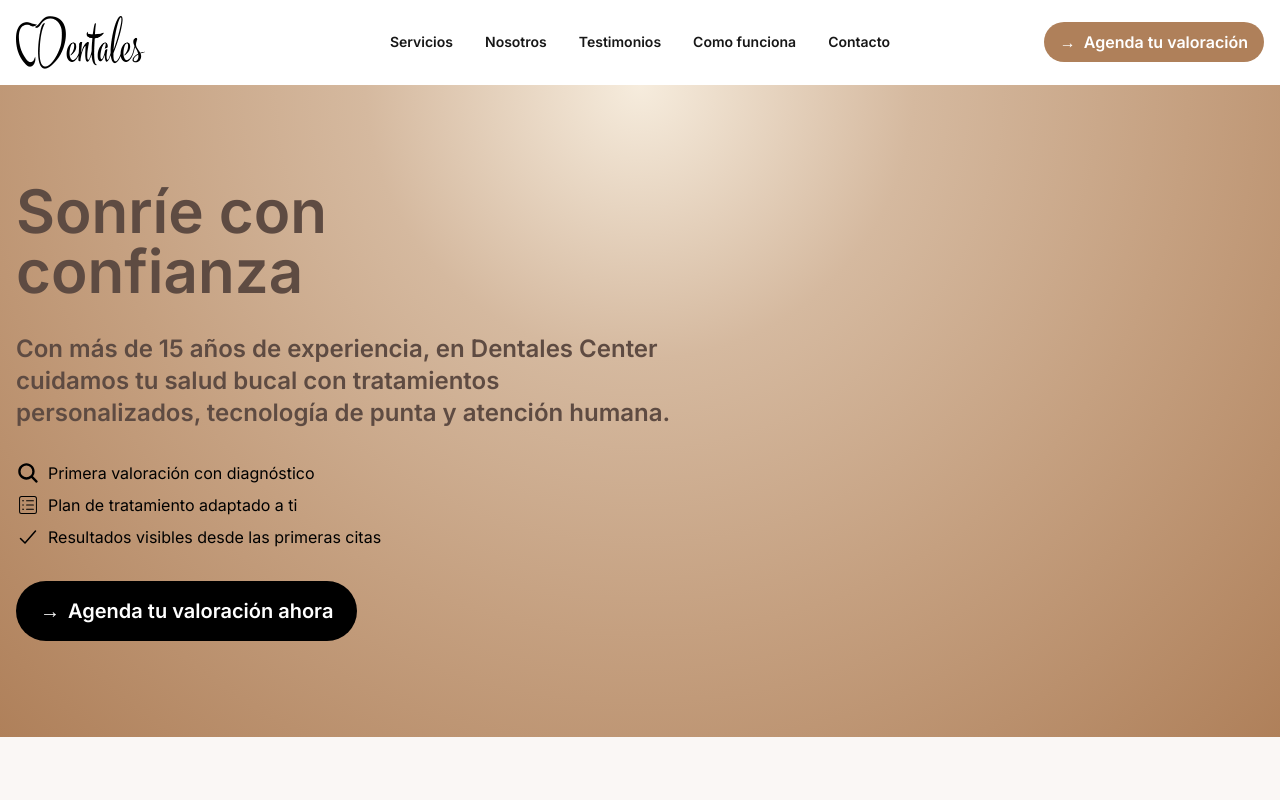
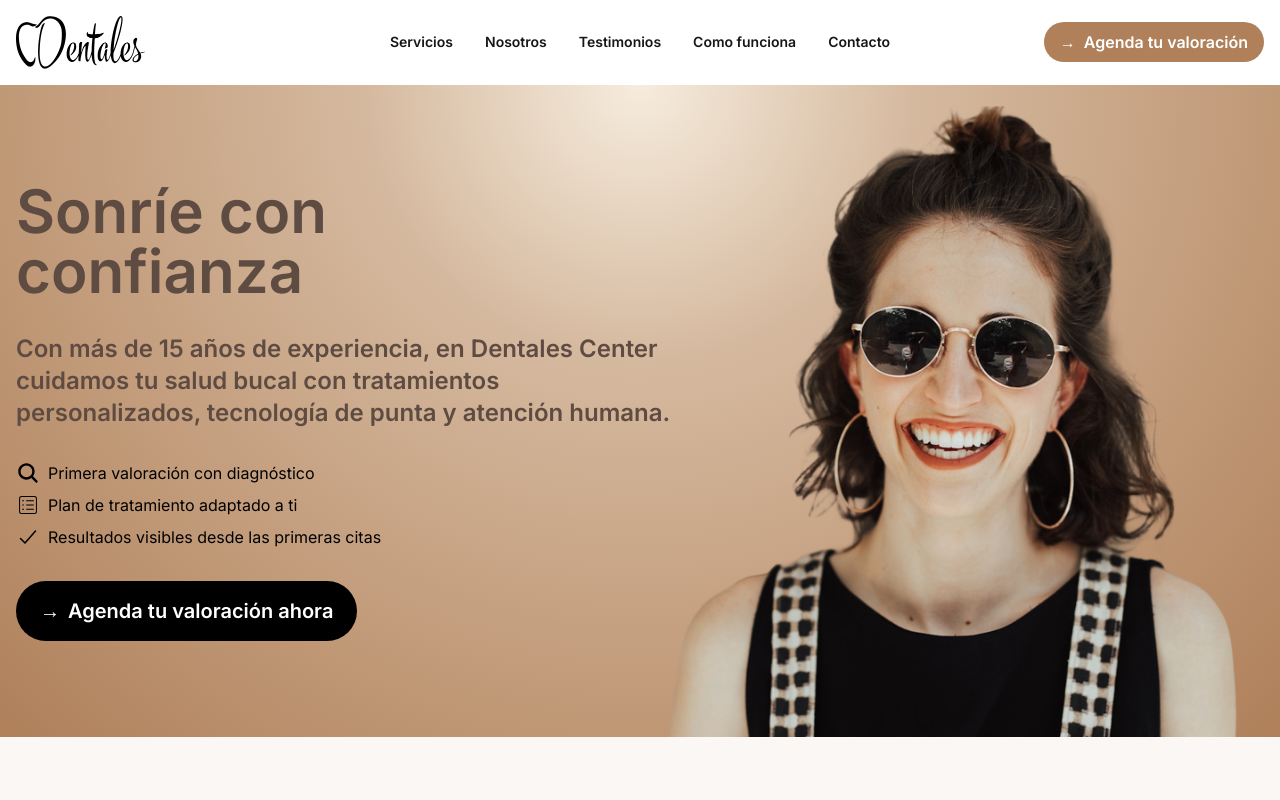
Before and after one commit to fabiobta89/dentales_center, a Next.js app: page / in a window 1280 px wide. Shown: the top 800 px of the page. Built offline with nearby package versions, Linux system fonts and the light colour scheme.

Commit message:
Minor changes

```diff
--- a/src/pages/index.js
+++ b/src/pages/index.js
@@ -8,7 +8,6 @@ import mouth_image from '@/images/mouth.png';
 import team_image from '@/images/team.png';
 import icon_image from '@/images/icon@2x.png';
 import customer_image from '@/images/customer.png';
-import girl_image from '@/images/girl.png';
 import { Formik, Form, Field, ErrorMessage } from 'formik';
 import * as Yup from "yup";
 import { BsFacebook, BsInstagram, BsTiktok } from "react-icons/bs";
@@ -131,7 +130,7 @@ export default function Home() {
               </a>
             </p>
           </div>
-          <div className={`hidden lg:flex z-0 absolute top-0 bottom-0 right-0 left-0 bg-bottom-right bg-contain bg-no-repeat`}></div>
+          <div className={`hidden lg:flex z-0 absolute top-0 bottom-0 right-0 left-0 bg-bottom-right bg-contain bg-no-repeat banner-image`}></div>
         </div>
       </section>
       <section className='py-24'>
--- a/src/styles/base.css
+++ b/src/styles/base.css
@@ -2,3 +2,7 @@
     background: RGBA(246, 236, 221, 1);
     background: radial-gradient(circle at top, rgba(246, 236, 221, 1) 0%, rgba(213, 185, 159, 1) 30%, rgba(197, 160, 128, 1) 60%, rgba(175, 128, 90, 1) 100%);
 }
+
+.banner-image{
+    background-image: url('/images/girl.png');
+}
```
Also changed, not shown: public/images/girl.png (added).
